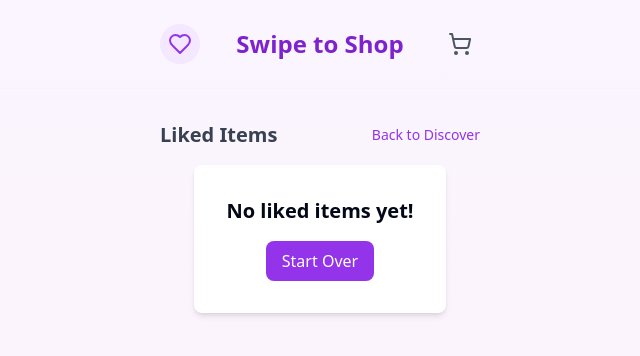
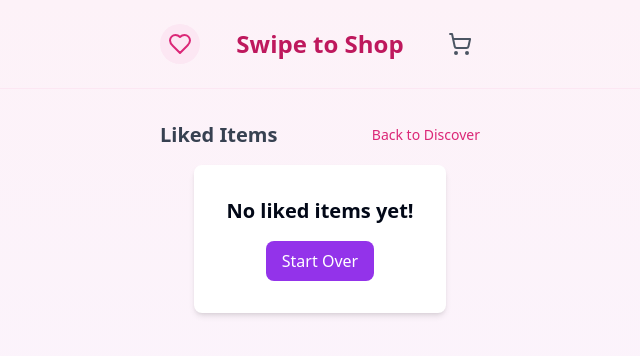
Before and after one commit to KreativeND/swipe-to-shop-app, a React (Vite) app: page / in a window 1280 px wide. Both pictures are taken after a click on the button 500 px from the left and 44 px from the top of the page. Shown: the top 356 px of the page, without its empty margins (320-960 px from the left). Built offline with nearby package versions, Linux system fonts and the light colour scheme.

Commit message:
Refactor: Apply color theme from shoppin.co.in

```diff
--- a/src/pages/Index.tsx
+++ b/src/pages/Index.tsx
@@ -19,41 +19,41 @@ const Index = () => {
 
   return (
     <QueryClientProvider client={queryClient}>
-      <div className="min-h-screen bg-gradient-to-b from-purple-50 to-pink-50">
-        <header className="py-6 px-4 border-b border-gray-100">
+      <div className="min-h-screen bg-gradient-to-b from-pink-50 to-purple-50">
+        <header className="py-6 px-4 border-b border-pink-100">
           <div className="container mx-auto">
             <div className="flex justify-between items-center max-w-xs mx-auto">
               <button
                 onClick={() => setActiveView('liked')}
                 className={`relative p-2 rounded-full transition-colors ${
-                  activeView === 'liked' ? 'bg-purple-100' : 'hover:bg-purple-50'
+                  activeView === 'liked' ? 'bg-pink-100' : 'hover:bg-pink-50'
                 }`}
               >
                 <Heart
-                  className={activeView === 'liked' ? 'text-purple-600' : 'text-gray-600'}
+                  className={activeView === 'liked' ? 'text-pink-600' : 'text-gray-600'}
                   size={24}
                 />
                 {likedItems.length > 0 && (
-                  <span className="absolute -top-1 -right-1 bg-purple-600 text-white text-xs w-5 h-5 rounded-full flex items-center justify-center">
+                  <span className="absolute -top-1 -right-1 bg-pink-600 text-white text-xs w-5 h-5 rounded-full flex items-center justify-center">
                     {likedItems.length}
                   </span>
                 )}
               </button>
 
-              <h1 className="text-2xl font-bold text-purple-700">Swipe to Shop</h1>
+              <h1 className="text-2xl font-bold text-pink-700">Swipe to Shop</h1>
 
               <button
                 onClick={() => setActiveView('cart')}
                 className={`relative p-2 rounded-full transition-colors ${
-                  activeView === 'cart' ? 'bg-purple-100' : 'hover:bg-purple-50'
+                  activeView === 'cart' ? 'bg-pink-100' : 'hover:bg-pink-50'
                 }`}
               >
                 <ShoppingCart
-                  className={activeView === 'cart' ? 'text-purple-600' : 'text-gray-600'}
+                  className={activeView === 'cart' ? 'text-pink-600' : 'text-gray-600'}
                   size={24}
                 />
                 {cartItems.length > 0 && (
-                  <span className="absolute -top-1 -right-1 bg-purple-600 text-white text-xs w-5 h-5 rounded-full flex items-center justify-center">
+                  <span className="absolute -top-1 -right-1 bg-pink-600 text-white text-xs w-5 h-5 rounded-full flex items-center justify-center">
                     {cartItems.length}
                   </span>
                 )}
@@ -80,7 +80,7 @@ const Index = () => {
                   <h2 className="text-xl font-semibold text-gray-700">Liked Items</h2>
                   <button
                     onClick={() => setActiveView('discover')}
-                    className="text-sm text-purple-600 hover:text-purple-700"
+                    className="text-sm text-pink-600 hover:text-pink-700"
                   >
                     Back to Discover
                   </button>
@@ -99,7 +99,7 @@ const Index = () => {
                   <h2 className="text-xl font-semibold text-gray-700">Cart Items</h2>
                   <button
                     onClick={() => setActiveView('discover')}
-                    className="text-sm text-purple-600 hover:text-purple-700"
+                    className="text-sm text-pink-600 hover:text-pink-700"
                   >
                     Back to Discover
                   </button>
```
